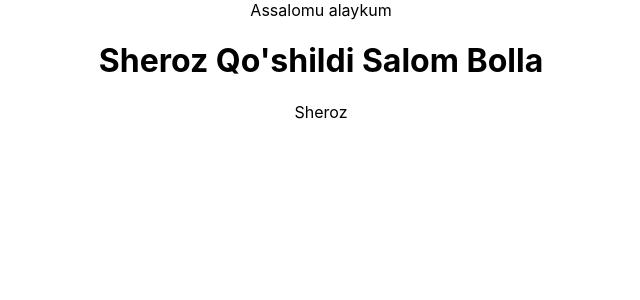
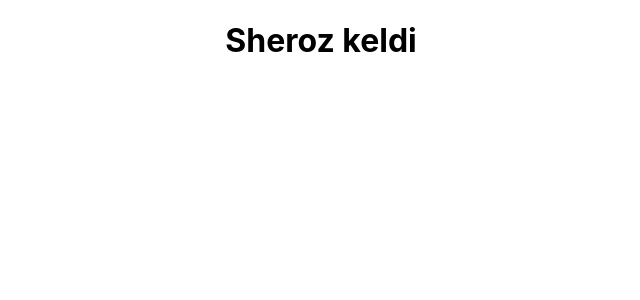
Before and after one commit to Zufarbek/instagram-003, a React (Create React App) app: page / in a window 1280 px wide. Shown: the top 300 px of the page, without its empty margins (319-959 px from the left). Built offline with nearby package versions, Linux system fonts and the light colour scheme.

Commit message:
Sheroz Qo'shdi

```diff
--- a/src/App.js
+++ b/src/App.js
@@ -4,9 +4,7 @@ import './App.css';
 function App() {
   return (
     <div className="App">
-      Assalomu alaykum
-      <h1>Sheroz Qo'shildi Salom Bolla</h1>
-      Sheroz
+      <h1>Sheroz keldi</h1>
     </div>
   );
 }
```
